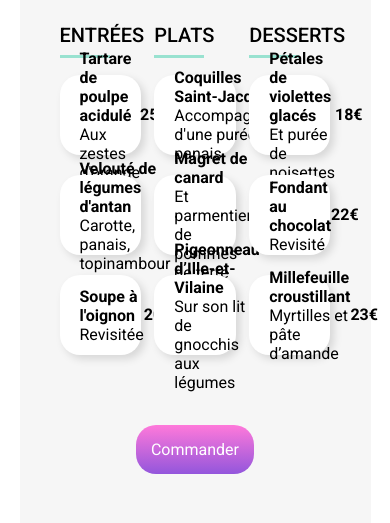
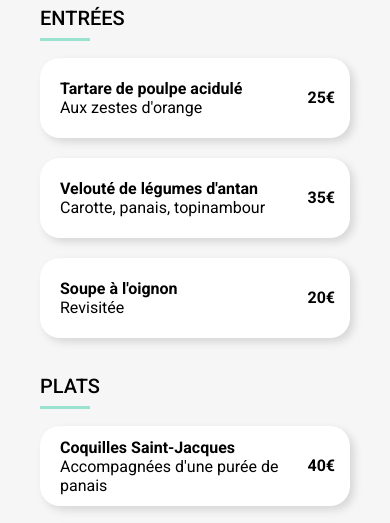
Before and after one commit to dimitrilory44/DimitriLory_3_18062021, a website: page restaurant/a-la-francaise.html in a window 390 px wide. Shown: the part 610-1133 px from the top of the page. Drawn offline with Linux system fonts and the light colour scheme; a web font is replaced by a local one.

Commit message:
Responsive pages restaurant

```diff
--- a/sass/base/_typography.scss
+++ b/sass/base/_typography.scss
@@ -12,6 +12,14 @@ h1, span, p {
 
 .menu__title {
     font-family: 'Shrikhand', sans-serif;
+
+    @include tablet-only{
+        font-size: 28px;
+    }
+
+    @include mobile-only{
+        font-size: 25px;
+    }
 }
 
 .description__subtitle {
--- a/sass/components/_cards.scss
+++ b/sass/components/_cards.scss
@@ -117,4 +117,6 @@
     @include centrage;
     justify-content: space-between;
 
+
+
 }
--- a/sass/layout/_container.scss
+++ b/sass/layout/_container.scss
@@ -11,4 +11,9 @@
         margin-right: 5%;
     }
 
+    @include mobile-only{
+        margin-left: 0;
+        margin-right: 0;
+    }
+
 }
--- a/sass/pages/_accueil.scss
+++ b/sass/pages/_accueil.scss
@@ -32,7 +32,6 @@
 }
 
 #fonctionnement {
-    margin-left: 20px;
     margin-bottom: 50px;
 
     .habillage {
--- a/sass/pages/_menu.scss
+++ b/sass/pages/_menu.scss
@@ -26,10 +26,19 @@
         padding-left: 20px;
         padding-right: 20px;
 
+        @include tablet-only{
+            display: flex;
+            flex-direction: column;
+        }
+
         .description {
             display: flex;
             flex-direction: column;
             width: 30%;
+
+            @include tablet-only{
+                width: 100%;
+            }
 
             &__decoration {
                 padding-bottom: 8px;
```
Also changed, not shown: public/css/style.css, 1 other file.
